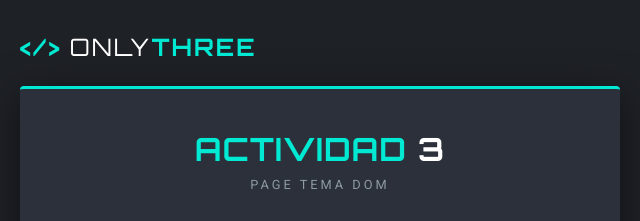
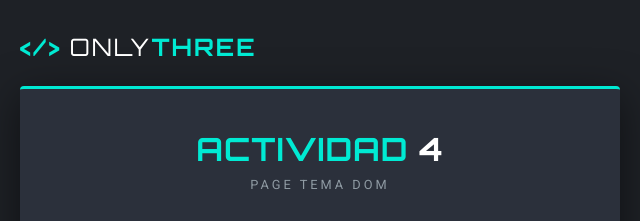
Before and after one commit to Davoshelter/DesignWeb2Actividad2, a plain HTML site: page MOD9EJE1/index.html in a window 1280 px wide. Shown: the top 221 px of the page, 320-960 px from the left. Drawn offline with Linux system fonts and the light colour scheme.

Commit message:
Update activity number from 3 to 4 in HTML

```diff
--- a/MOD9EJE1/index.html
+++ b/MOD9EJE1/index.html
@@ -16,7 +16,7 @@
         </div>
 
         <div class="card">
-            <h1>ACTIVIDAD <span class="highlight">3</span></h1>
+            <h1>ACTIVIDAD <span class="highlight">4</span></h1>
             <p class="subtitle">PAGE TEMA DOM</p>
 
             <div class="input-section">
@@ -43,4 +43,5 @@
 
     <script src="script.js"></script>
 </body>
+
 </html>
```
